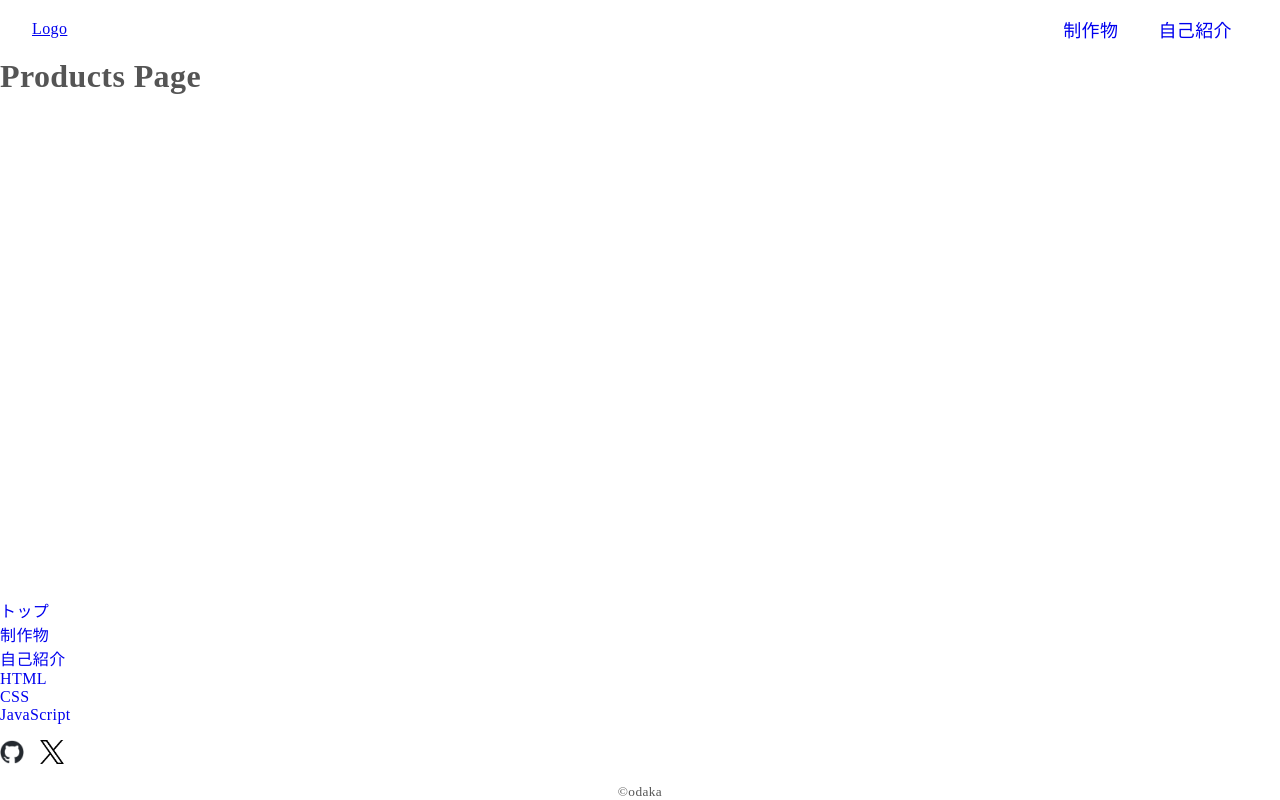
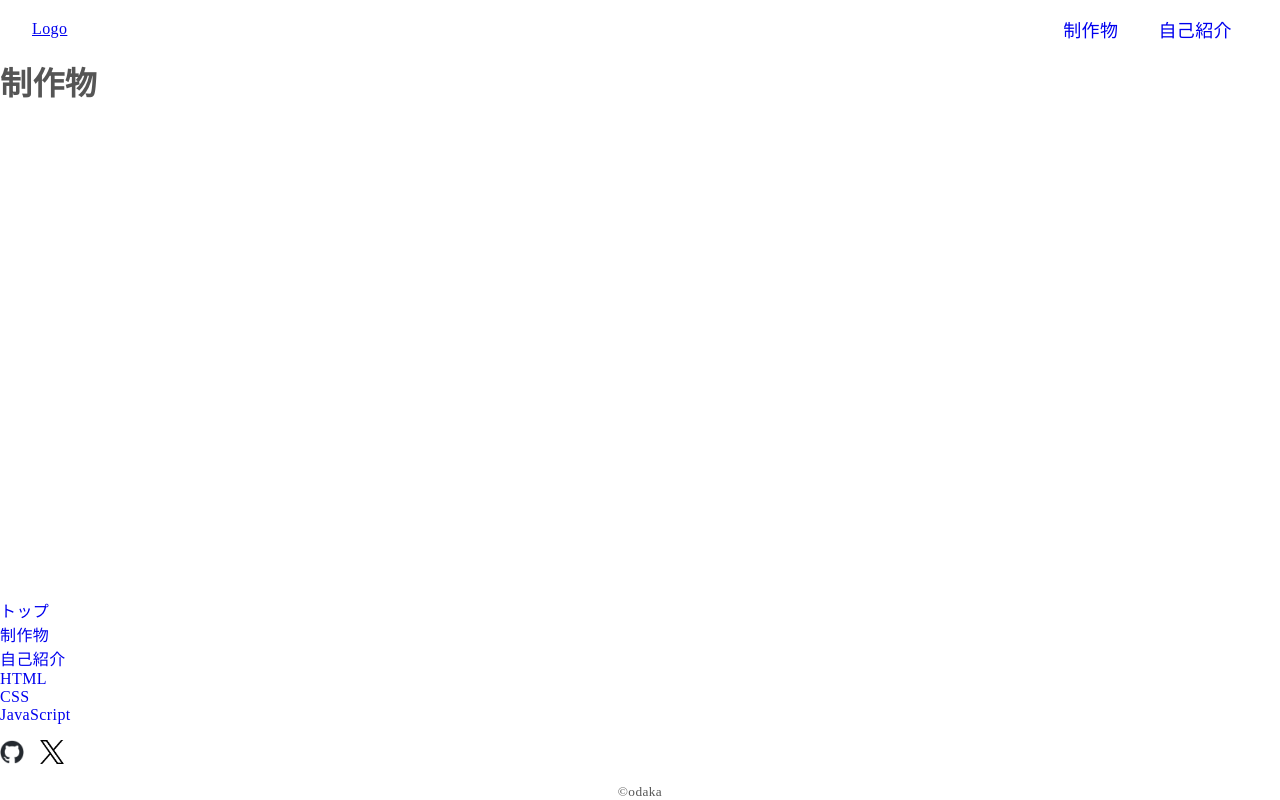
Before and after one commit to odaka-web/odaka.work, a Next.js app: page /products in a window 1280 px wide. Built offline with nearby package versions, Linux system fonts and the light colour scheme.

Commit message:
制作物ページ

```diff
--- a/app/products/page.js
+++ b/app/products/page.js
@@ -1,7 +1,7 @@
 export default function ProductsPage() {
 	return (
 		<div>
-			<h1>Products Page</h1>
+			<h1>制作物</h1>
 		</div>
 	);
 }
```
